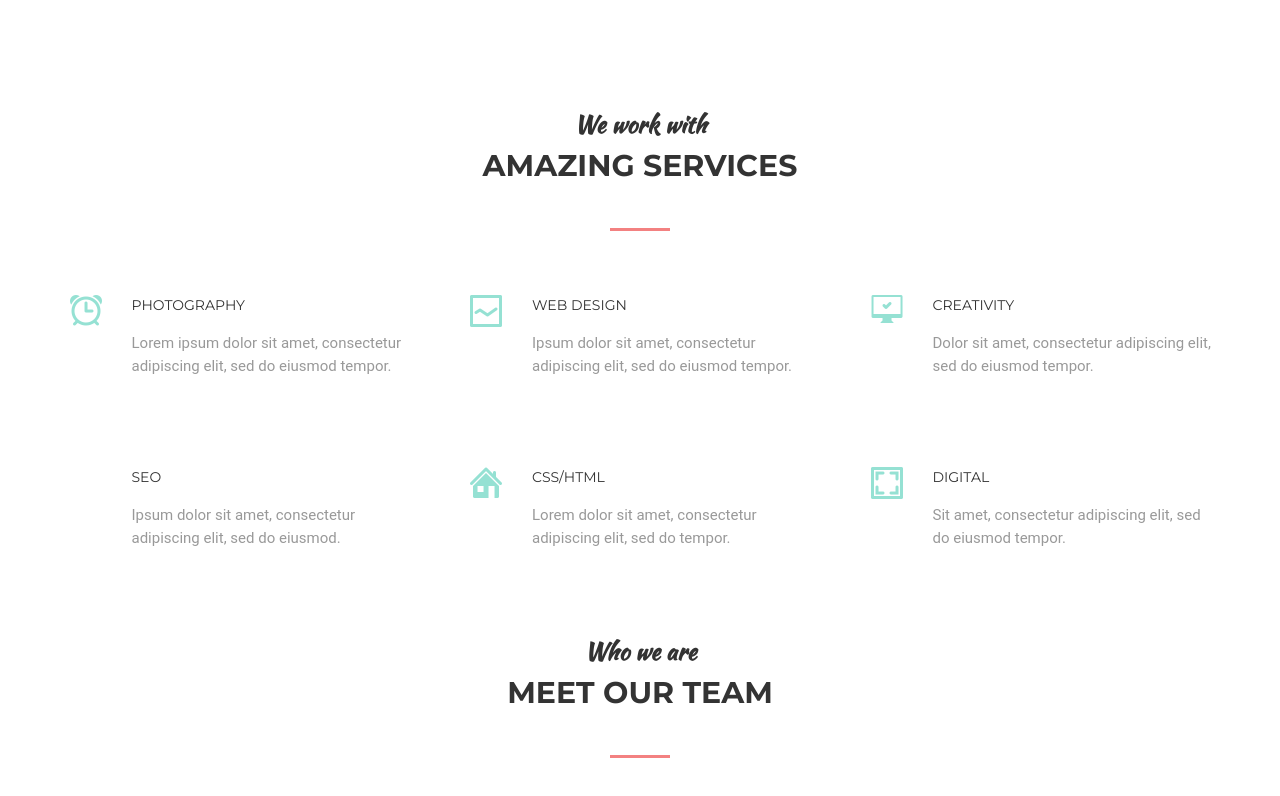
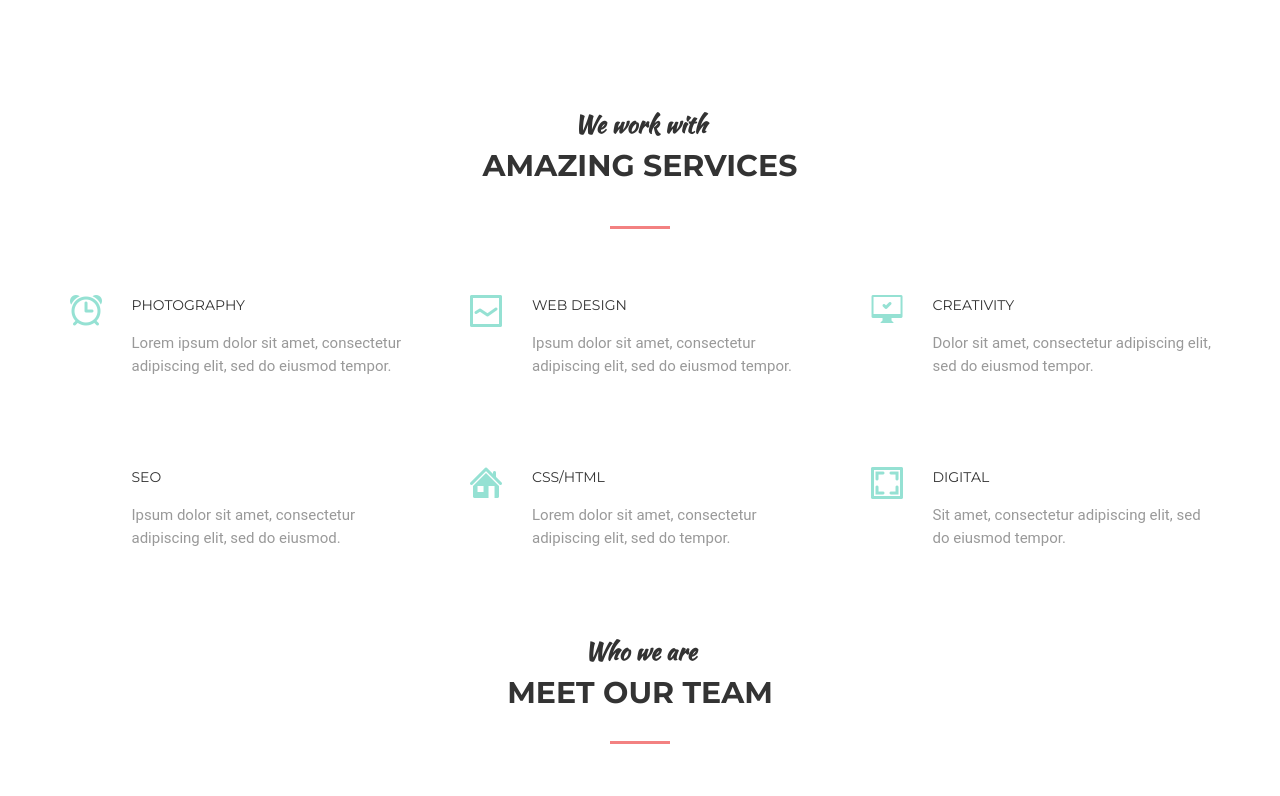
Before and after one commit to OksanaGrushko/goit-fe-course, a plain HTML site: page module-06/index.html in a window 1280 px wide. Shown: the part 81-877 px from the top of the page. Drawn offline with Linux system fonts and the light colour scheme.

Commit message:
absolut and wrapper

```diff
--- a/module-06/css/style.css
+++ b/module-06/css/style.css
@@ -190,13 +190,15 @@
 .position-item {
     text-align: center;
     padding-top: 110px;
-    padding-bottom: 64px;
+    padding-bottom: 107px;
+    position: relative;
 }
 
 .position-item-too {
     text-align: center;
     padding-top: 85px;
-    padding-bottom: 41px;
+    padding-bottom: 84px;
+    position: relative;
 }
 
 h2 {
@@ -221,8 +223,12 @@
     width: 60px;
     height: 3px;
     background-color: rgb(243, 129, 129);
-    margin: 0 auto;
-    margin-top: 40px;
+    /* margin: 0 auto;
+    margin-top: 40px; */
+    position: absolute;
+    bottom: 22%;
+    left: 50%;
+    transform: translateX(-50%);
 }
 
 
--- a/module-06/index.html
+++ b/module-06/index.html
@@ -72,7 +72,8 @@
             </ul>
             <!-- </div> -->
         </section>
-
+    </div>
+        <div class="wrapper">
         <section class="meet">
             <div class="meet-item">
                 <div class="position-item-too">
```
